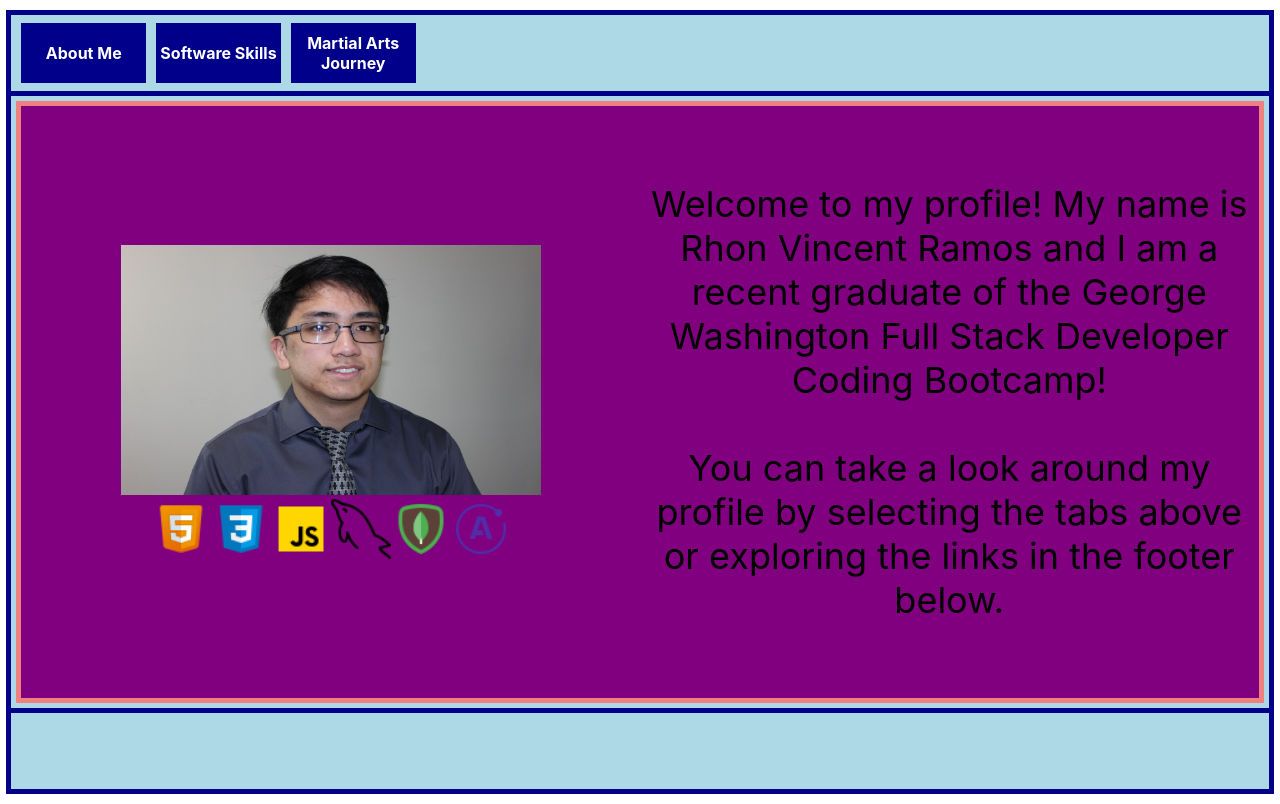
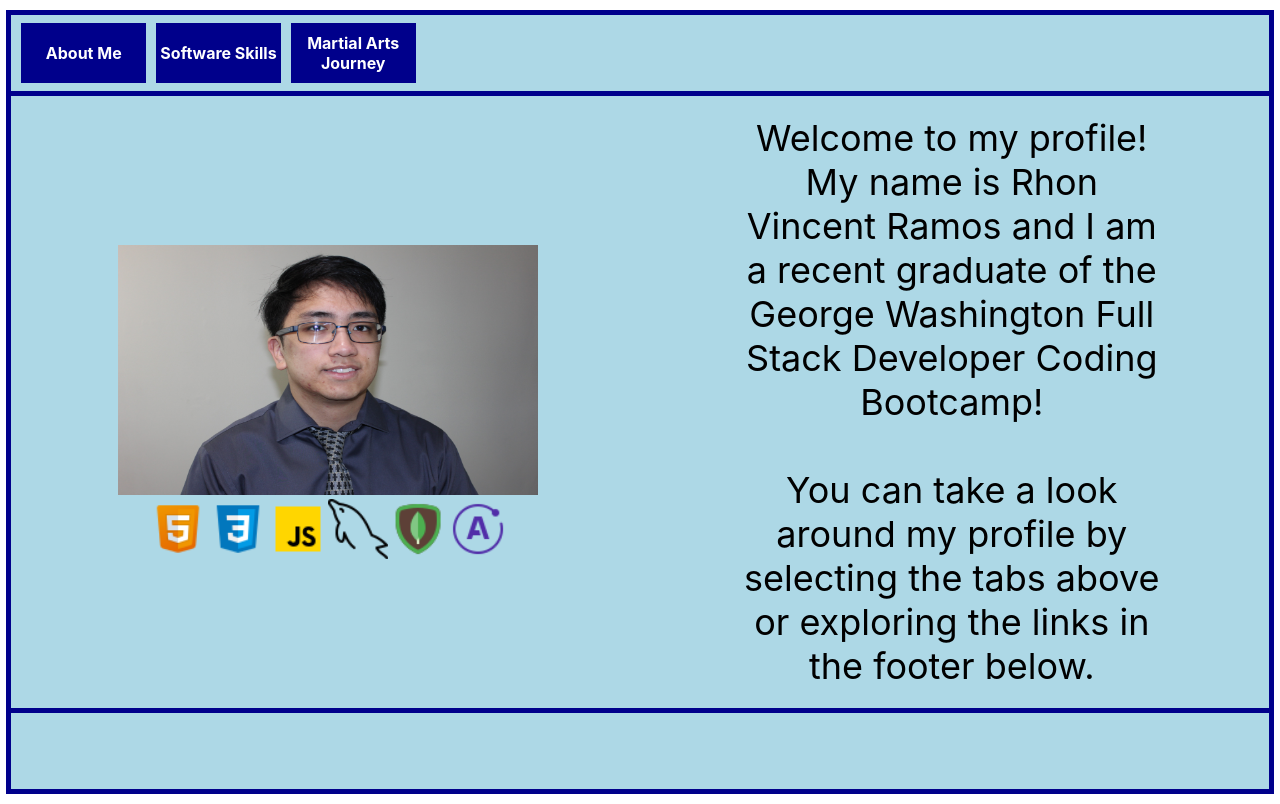
Before and after one commit to rhonvyramos/resume-portfolio-overdone, a React (Create React App) app: page / in a window 1280 px wide. Built offline with nearby package versions, Linux system fonts and the light colour scheme.

Commit message:
cleaned up aboutme page

```diff
--- a/src/assets/aboutme.css
+++ b/src/assets/aboutme.css
@@ -1,8 +1,6 @@
 #page_aboutme {
     height: calc(100% - 10px);
     width: calc(100% - 10px);
-
-    background-color: lightcoral;
 
     display: flex;
     justify-content: center;
@@ -11,7 +9,7 @@
 
 #aboutme_contents {
     display: flex;
-    justify-content: center;
+    justify-content: space-around;
     align-items: center;
 
     height: 100%;
@@ -19,9 +17,8 @@
 }
 
 .aboutme_content {
-    background-color: purple;
     height: calc(100% - 10px);
-    width: calc(50% - 5px);
+    width: calc(35% - 5px);
 
     display: flex;
     flex-direction: column;
```
